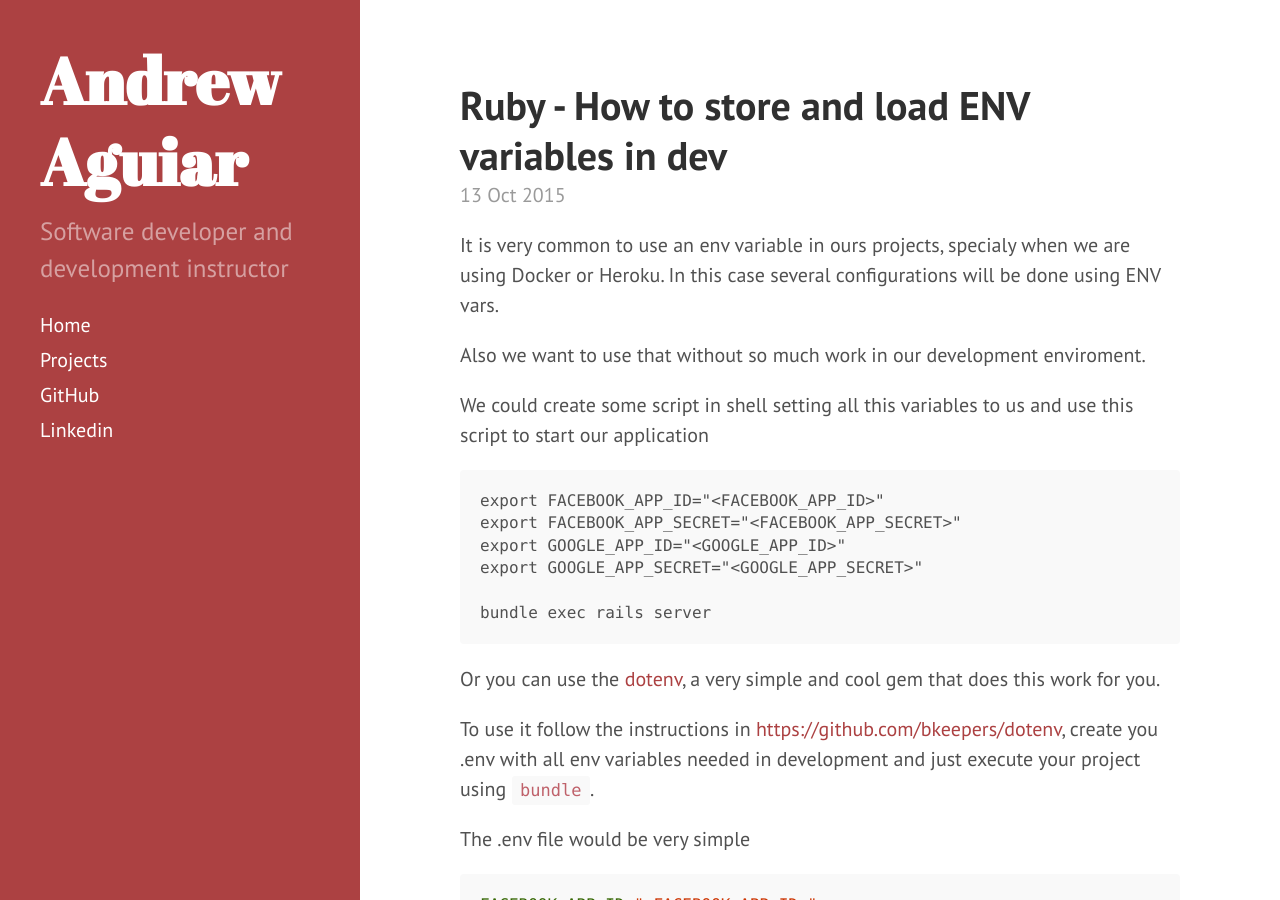
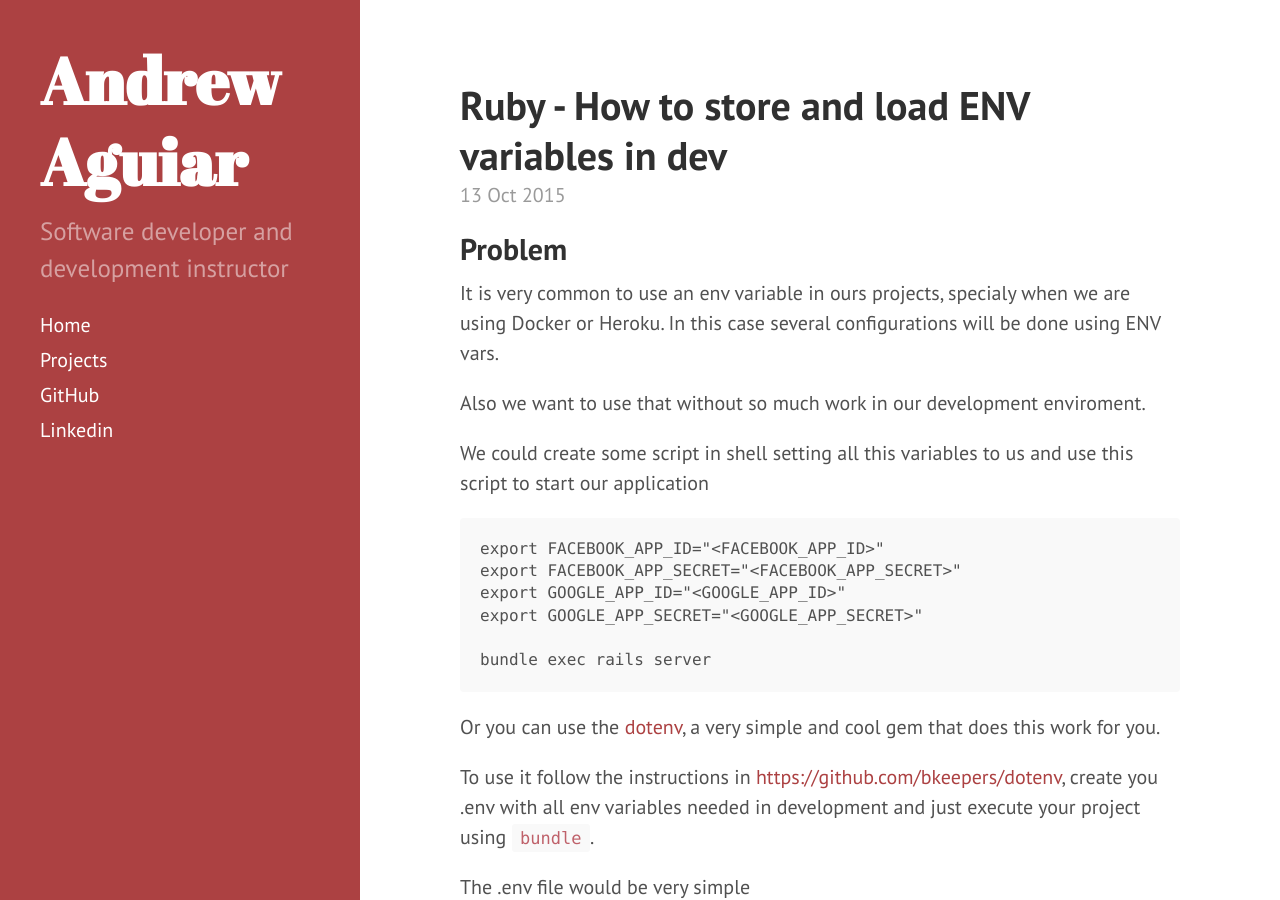
Before and after one commit to gadsc/andrewaguiar.github.io, a Jekyll site: the page built from _posts/2015-10-13-ruby-how-to-store-and-load-env-variables-in-dev.md, in a window 1280 px wide and 900 px high. Built offline with Jekyll 4.4.1, drawn with Linux system fonts in a browser that asks for light colours; Markdown is read by kramdown in place of the engine named in the settings; comment, search, counter and statistics services are not loaded.

Commit message:
Update 2015-10-13-ruby-how-to-store-and-load-env-variables-in-dev.md

```diff
--- a/_posts/2015-10-13-ruby-how-to-store-and-load-env-variables-in-dev.md
+++ b/_posts/2015-10-13-ruby-how-to-store-and-load-env-variables-in-dev.md
@@ -2,6 +2,8 @@
 layout: post
 title: "Ruby - How to store and load ENV variables in dev "
 ---
+
+## Problem
 
 It is very common to use an env variable in ours projects, specialy when we are using Docker or Heroku. In this case several configurations will be done using ENV vars.
 
```
